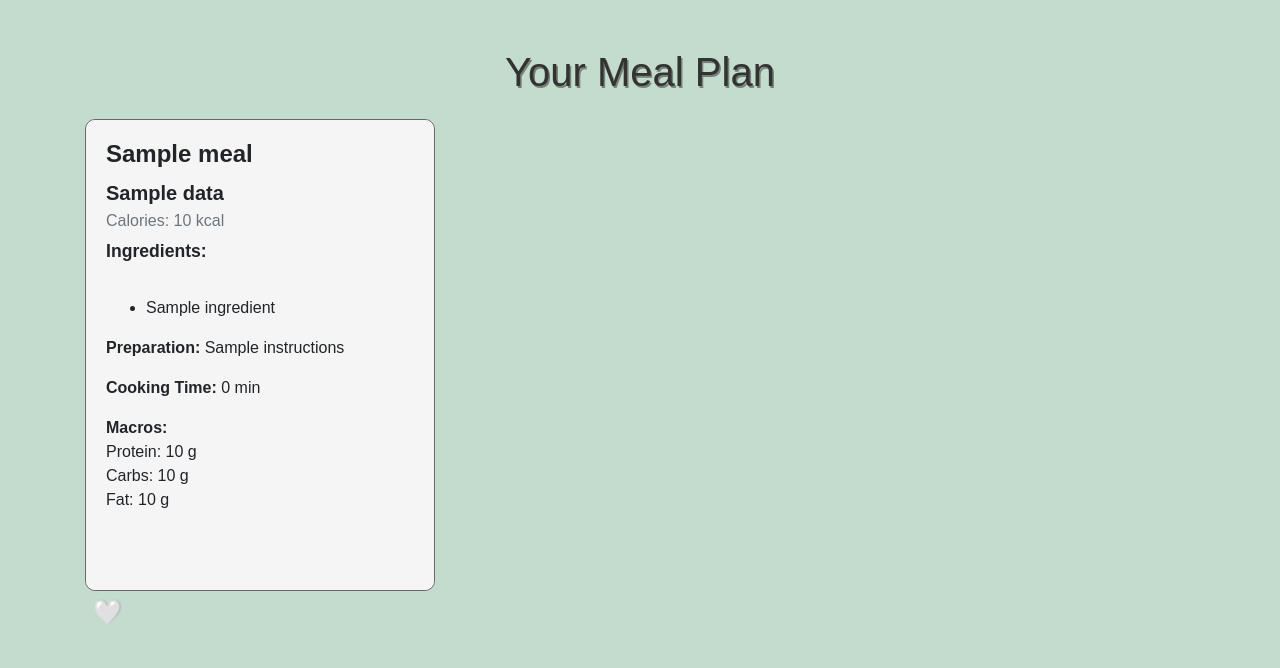
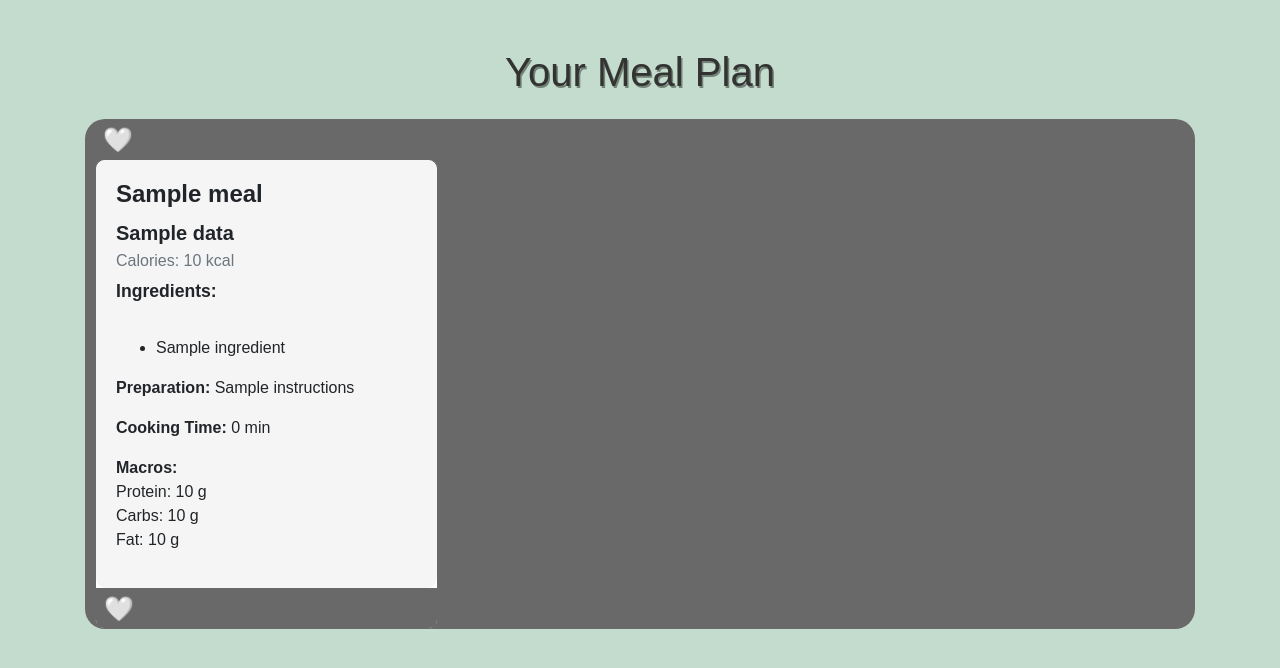
Before and after one commit to lextale/MealPlanGenerator, a Flask app: template app/templates/results.html in a window 1280 px wide. Shown: the part 56-724 px from the top of the page. Run offline with Flask 3, Linux system fonts and the light colour scheme; the template is opened without the code that fills it: most values are stand-ins (such as "Sample title", 1, 10 or a date in 2020); some libraries are stand-ins or nearby versions.

Commit message:
Update results.html

```diff
--- a/app/templates/results.html
+++ b/app/templates/results.html
@@ -29,6 +29,14 @@
 
 <div class="container my-5">
     <h1 class="text-center">Your Meal Plan</h1>
+    <div class="meal-plan-container">
+        <div class="meal-plan-bar">
+            <div class="meal-plan-like-bar">
+                <form class="like-meal-plan-form" id='like-meal-plan-form' data-meal-id="{{ mealPlanId }}">
+                <button type="submit" class="like-meal-plan-btn" id="like-meal-plan-btn">🤍</button>
+                </form>
+            </div>
+        </div>
         <div class="row">
             <!-- Loop through each meal (breakfast, lunch, dinner) -->
             {% for meal, data in results.items() %}
@@ -54,12 +62,15 @@
                             Fat: {{ ('%.2f'|format(data['macros']['fat']|float)).rstrip('0').rstrip('.') }} g
                         </p>
                     </div>
-            </div>
+                    <div class="meal-like-bar">
                         <form class="like-form" data-meal-id="{{ data['mealId'] }}">
                         <button type="submit" class="like-meal-btn" id="like-meal-btn">🤍</button>
                         </form>
                     </div>
+                </div>
+            </div>
             {% endfor %}
+        </div>
     </div>
 </div>
 <!-- <a href="/">Go back to the form</a> -->
@@ -97,6 +108,37 @@ document.querySelectorAll('.like-form').forEach(form => {
         });
     });
 });
+
+document.querySelectorAll('.like-meal-plan-form').forEach(form => {
+    form.addEventListener('submit', function(e) {
+        e.preventDefault(); // Prevent the form from submitting normally
+        const mealPlanId = this.getAttribute('data-meal-plan-id');
+        const heartButton = this.querySelector('.like-meal-plan-btn'); // Get the button containing the heart emoji
+
+        fetch('/like_meal_plan', {
+            method: 'POST',
+            headers: {
+                'Content-Type': 'application/x-www-form-urlencoded',
+            },
+            body: 'mealPlanId=' + encodeURIComponent(mealPlanId)
+        })
+        .then(response => response.json())
+        .then(data => {
+            if (data.success) {
+              if (data.isLiked)
+                heartButton.textContent = '❤️'; // Change heart emoji to red
+              else
+                heartButton.textContent = '🤍'; // Change heart emoji to red
+
+            } else {
+                alert('Error: ' + (data.message || 'Something went wrong'));
+            }
+        })
+        .catch(error => {
+            console.error('Error liking meal plan:', error);
+        });
+    });
+});
 </script>
 </body>
 </html>
```
Lines whose indentation alone changed are shown as unchanged.
